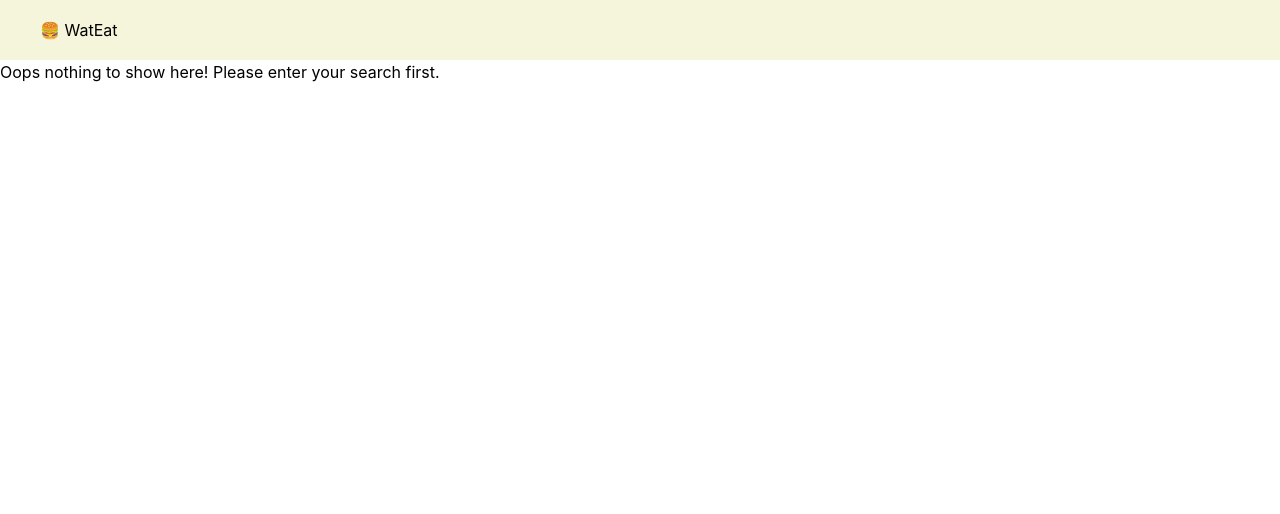
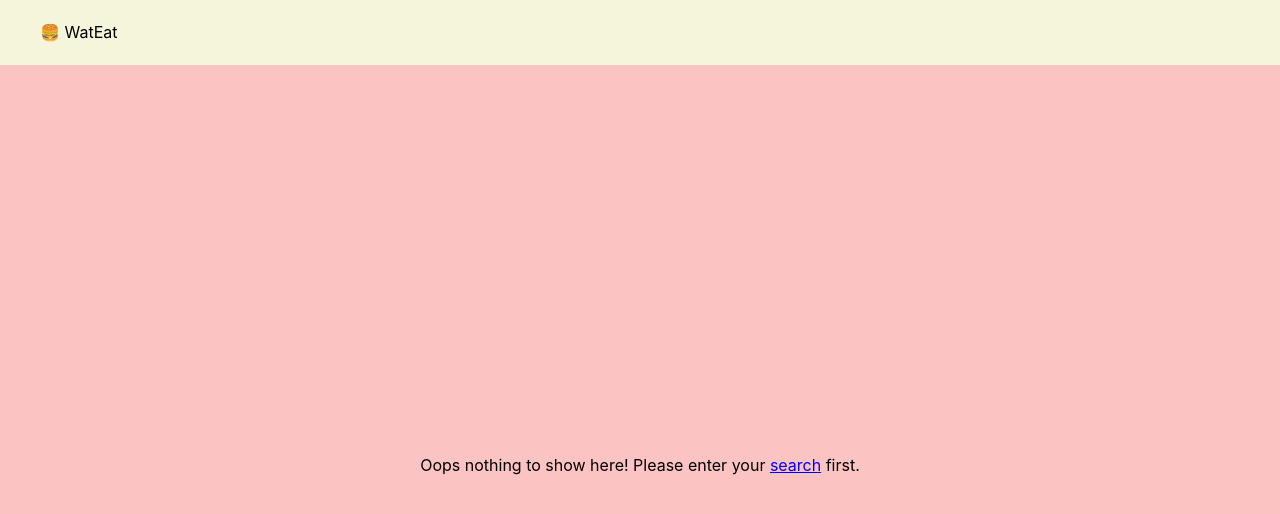
Before and after one commit to depla/what_to_eat, a React (Vite) app in the folder client/: page /choose in a window 1280 px wide. Shown: the top 514 px of the page. Built offline with nearby package versions, Linux system fonts and the light colour scheme; no server answers.

Commit message:
css updates

```diff
--- a/client/src/components/FoodCardComponent/FoodCardComponent.css
+++ b/client/src/components/FoodCardComponent/FoodCardComponent.css
@@ -1,11 +1,12 @@
 .card {
     margin: 2%;
     width: 320px;
-    height: 400px;
+    height: auto;
 }
 
 .cardInfo {
     padding: 0.5em;
     display: flex;
     flex-direction: column;
+    height: 250px;
 }
--- a/client/src/components/FoodCardComponent/FoodCardComponent.jsx
+++ b/client/src/components/FoodCardComponent/FoodCardComponent.jsx
@@ -36,10 +36,8 @@ export default function FoodCardComponent(props) {
                 />
             </Card.Section>
             <Card.Section style={{ overflowY: 'auto' }} className='cardInfo'>
-                <Group justify="space-between">
-                    <Text fw={500}>{props.business.name}</Text>
-                    {isLoggedIn && <SaveFoodButtonComponent businessId={props.business.id} savedBusinesses={savedBusinesses}></SaveFoodButtonComponent>}
-                </Group>
+                <Text fw={500}>{props.business.name}</Text>
+                {isLoggedIn && <SaveFoodButtonComponent businessId={props.business.id} savedBusinesses={savedBusinesses}></SaveFoodButtonComponent>}
                 <Group>
                     <img src={getRatingPNG(props.business.rating)} alt={props.business.rating + " rating"} />
                     <p>({props.business.review_count} reviews)</p>
@@ -51,11 +49,11 @@ export default function FoodCardComponent(props) {
                     </Text>
                 ))}
 
-                {!props.isWinner && <Button onClick={handleClick} color="blue" fullWidth mt="auto" radius="md">
+                {props.isWinner === false && <Button onClick={handleClick} color="blue" fullWidth mt="auto" radius="md">
                     Select
                 </Button>}
 
-                {props.isWinner && <Button onClick={tryAgainClick} color="blue" fullWidth mt="auto" radius="md">
+                {props.isWinner === true && <Button onClick={tryAgainClick} color="blue" fullWidth mt="auto" radius="md">
                     Try Again?
                 </Button>}
             </Card.Section>
--- a/client/src/components/HeaderComponent/HeaderComponent.css
+++ b/client/src/components/HeaderComponent/HeaderComponent.css
@@ -8,6 +8,7 @@
     padding-bottom: 10px;
     background-color: #F5F5DC;
     color: black;
+    height: 65px;
 }
 
 .logo {
--- a/client/src/pages/ChoosePage/ChoosePage.css
+++ b/client/src/pages/ChoosePage/ChoosePage.css
@@ -20,3 +20,23 @@
     justify-content: center;
     flex-direction: column;
 }
+
+.noSearch {
+    background-color: #fbc4c3;
+    background-size: cover;
+    background-position: center;
+    width: 100%;
+    height: 100vh;
+    display: flex;
+    align-items: center;
+    justify-content: center;
+}
+
+.link {
+    color: blue;
+    /* Change color to your desired link color */
+    text-decoration: underline;
+    /* Add underline */
+    cursor: pointer;
+    /* Change cursor to indicate it's clickable */
+}
--- a/client/src/pages/ChoosePage/ChoosePage.jsx
+++ b/client/src/pages/ChoosePage/ChoosePage.jsx
@@ -1,4 +1,4 @@
-import { useLocation } from 'react-router-dom';
+import { useLocation, Link } from 'react-router-dom';
 import React, { useState, useEffect } from 'react';
 import axios from 'axios';
 import './ChoosePage.css'
@@ -73,9 +73,12 @@ export default function ChoosePage() {
     }
     else {
         return (
-            <div>
-                Oops nothing to show here! Please enter your search first.
+            <div className='noSearch'>
+                <p>
+                    Oops nothing to show here! Please enter your <a href="/" className='link'>search</a> first.
+                </p>
             </div>
+
         )
     }
 
--- a/client/src/pages/SavedBusinessesPage/SavedBusinessesPage.css
+++ b/client/src/pages/SavedBusinessesPage/SavedBusinessesPage.css
@@ -1,3 +1,18 @@
+.savedBusinessesPage {
+    background-color: #fbc4c3;
+}
+
+.savedBusinessesPageLoggedOut {
+    background-color: #fbc4c3;
+    background-size: cover;
+    background-position: center;
+    width: 100%;
+    height: 100vh;
+    display: flex;
+    align-items: center;
+    justify-content: center;
+}
+
 .cardContainer {
     display: flex;
     flex-wrap: wrap;
--- a/client/src/pages/SavedBusinessesPage/SavedBusinessesPage.jsx
+++ b/client/src/pages/SavedBusinessesPage/SavedBusinessesPage.jsx
@@ -105,7 +105,7 @@ export default function SavedBusinessesPage() {
     }
     else {
         return (
-            <div className="savedBusinessesPage" >
+            <div className="savedBusinessesPageLoggedOut" >
                 You are logged out. Please log in to view your saved businesses!
             </div>
         );
```
Also changed, not shown: 1 other file (tests, documents, lock files or other folders).
